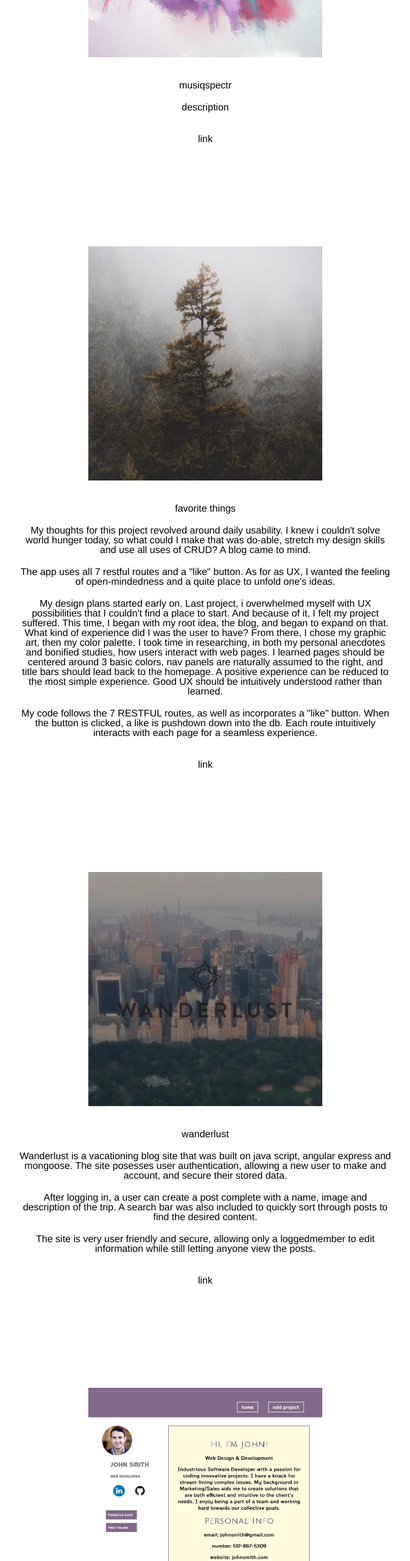
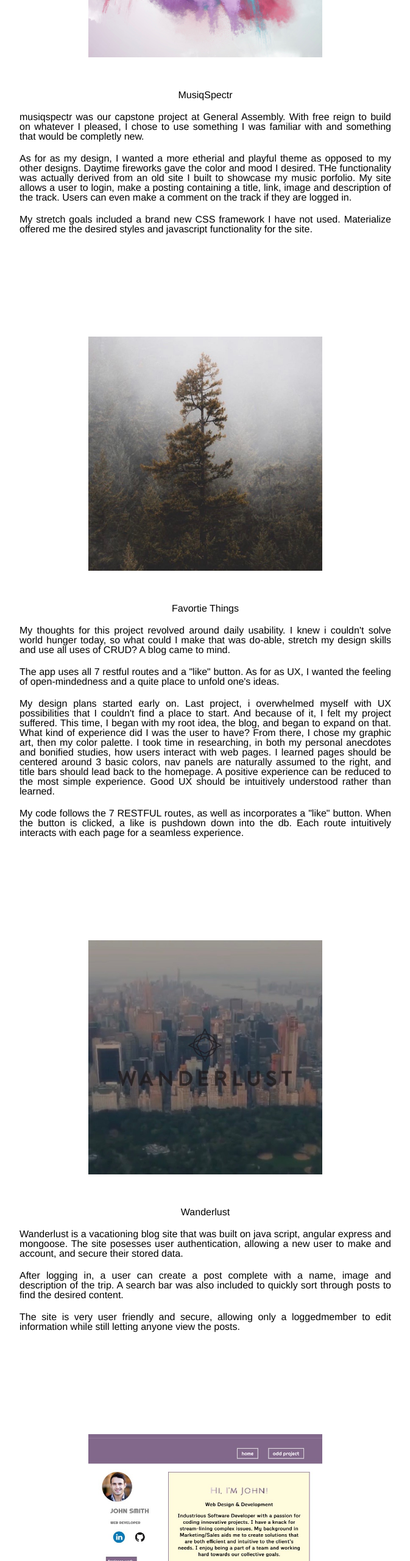
Before and after one commit to majormase/portfilio, a plain HTML site: page index.html in a window 1280 px wide. Shown: the part 1300-3860 px from the top of the page at 61% size, without its empty margins (303-976 px from the left). Drawn offline with nearby package versions, Linux system fonts and the light colour scheme.

Commit message:
final touches

```diff
--- a/index.html
+++ b/index.html
@@ -60,9 +60,12 @@
           <img src="assets/musiq_spectr.jpeg" alt="" >
         </div>
         <div class="info">
-          <h2>musiqspectr</h2>
-          <h4>description</h4>
-          <a href="https://musiqspectr.herokuapp.com/"><h4>link</h4></a>
+          <a href="https://musiqspectr.herokuapp.com/"><h2>MusiqSpectr</h2></a>
+
+          <h4>musiqspectr was our capstone project at General Assembly. With free reign to build on whatever I pleased, I chose to use something I was familiar with and something that would be completly new.</h4>
+          <h4>As for as my design, I wanted a more etherial and playful theme as opposed to my other designs. Daytime fireworks gave the color and mood I desired. THe functionality was actually derived from an old site I built to showcase my music porfolio. My site allows a user to login, make a posting containing a title, link, image and description of the track. Users can even make a comment on the track if they are logged in.</h4>
+          <h4>My stretch goals included a brand new CSS framework I have not used. Materialize offered me the desired styles and javascript functionality for the site.
+
 
         </div>
       <div class="link">
@@ -70,7 +73,7 @@
           <img src="assets/favorite_things.jpeg" alt="">
         </div>
         <div class="info">
-          <h2>favorite things</h2>
+            <a href="https://young-castle-35722.herokuapp.com/things"><h2>Favortie Things</h2></a>
           <h4>My thoughts for this project revolved around daily usability. I knew i couldn't solve world hunger today, so what could I make that was do-able, stretch my design skills and use all uses of CRUD? A blog came to mind.</h4>
 
           <h4>The app uses all 7 restful routes and a "like" button. As for as UX, I wanted the feeling of open-mindedness and a quite place to unfold one's ideas.</h4>
@@ -78,7 +81,7 @@
           <h4>My design plans started early on. Last project, i overwhelmed myself with UX possibilities that I couldn't find a place to start. And because of it, I felt my project suffered. This time, I began with my root idea, the blog, and began to expand on that. What kind of experience did I was the user to have? From there, I chose my graphic art, then my color palette. I took time in researching, in both my personal anecdotes and bonified studies, how users interact with web pages. I learned pages should be centered around 3 basic colors, nav panels are naturally assumed to the right, and title bars should lead back to the homepage. A positive experience can be reduced to the most simple experience. Good UX should be intuitively understood rather than learned.  </h4>
 
           <h4>My code follows the 7 RESTFUL routes, as well as incorporates a "like" button. When the button is clicked, a like is pushdown down into the db. Each route intuitively interacts with each page for a seamless experience. </h4>
-          <a href="https://young-castle-35722.herokuapp.com/things"><h4>link</h4></a>
+
 
         </div>
 
@@ -91,11 +94,11 @@
           <img src="assets/wander_lust.jpeg" alt="" >
         </div>
         <div class="info">
-          <h2>wanderlust</h2>
+          <a href="https://hidden-oasis-59383.herokuapp.com/"><h2>Wanderlust</h2></a>
           <h4>Wanderlust is a vacationing blog site that was built on java script, angular express and mongoose. The site posesses user authentication, allowing a new user to make and account, and secure their stored data.</h4>
           <h4>After logging in, a user can create a post complete with a name, image and description of the trip. A search bar was also included to quickly sort through posts to find the desired content.</h4>
           <h4>The site is very user friendly and secure, allowing only a loggedmember to edit information while still letting anyone view the posts.</h4>
-          <a href="https://hidden-oasis-59383.herokuapp.com/"><h4>link</h4></a>
+
 
         </div>
 
@@ -105,10 +108,10 @@
           <img src="assets/overture.jpeg" alt="">
         </div>
         <div class="info">
-          <h2>overture</h2>
+          <a href="https://murmuring-lowlands-49116.herokuapp.com/"><h2>Overture Portfolios</h2></a>
           <h4>Overture was desgined with Ruby on Rails, postgres, SQL and React. Overture is a portfilio hosting site, where users can add their resumes, templates and sites for exposure.</h4>
           <h4>The site allows its users to make an account, add a title, image of the site, link and a breift description of what they made. If need be, the user can also edit any changes, or delete the whole listing.
-          <a href="https://murmuring-lowlands-49116.herokuapp.com/"><h4>link</h4></a>
+
 
         </div>
 
@@ -118,13 +121,13 @@
           <img src="assets/book_room.jpeg" alt="" >
         </div>
         <div class="info">
-          <h2>the book room</h2>
+          <a href="https://majormase.github.io/"><h2>The Book Room</h2></a>
           <h4>I developed a book query app that, when a title is put into the search bar, a form will be submitted that responds with the book title, author, publishing house and a brief description of the book. The design is focused around utility and minimalism. </h4>
 
 <h4>My inspiration was from Google's search page. The page is white space, a title, search bar and ancillary information in tabs about the page. I researched user-font reactions and color theory to best intrigue the user while keeping focus on the page's primary function. </h4>
 
 <h4>The code is structured around the API as a center piece. When a form is submitted, the API responds with the desired information. A modal is attached later to offer a short inspirational quote and a brief description on how to operate the site.</h4>
-          <a href="https://majormase.github.io/"><h4>link</h4></a>
+
 
         </div>
 
--- a/main.css
+++ b/main.css
@@ -121,6 +121,13 @@ h4 {
   font-family: 'Helvetica';
   font-weight: 400;
   margin-top: 20px;
+  text-align: justify;
+}
+
+h5 {
+  font-family: 'Helvetica';
+  font-weight: 400;
+  margin-top: 20px;
 }
 
 a {
```
